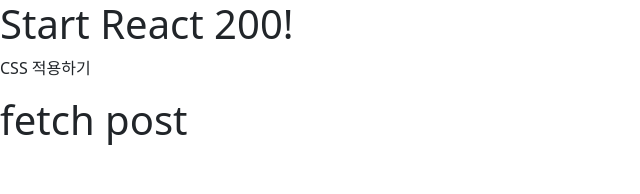
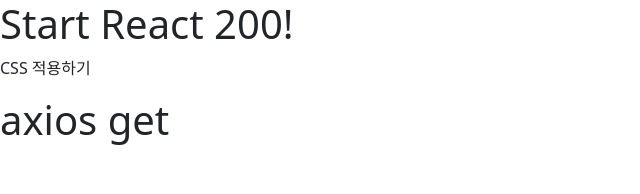
Before and after one commit to jihyean/React200, a React (Create React App) app in the folder client/: page / in a window 1280 px wide. Shown: the top 194 px of the page, without its empty margins (0-640 px from the left). Built offline with nearby package versions, Linux system fonts and the light colour scheme; no server answers.

Commit message:
[061] axios get 호출하기

```diff
--- a/client/package.json
+++ b/client/package.json
@@ -6,6 +6,7 @@
     "@testing-library/jest-dom": "^5.17.0",
     "@testing-library/react": "^13.4.0",
     "@testing-library/user-event": "^13.5.0",
+    "axios": "^1.6.5",
     "bootstrap": "^5.3.2",
     "jquery": "^3.7.1",
     "react": "^18.2.0",
--- a/client/src/App.js
+++ b/client/src/App.js
@@ -1,6 +1,6 @@
 import React from 'react';
 import './App.css';
-import FetchPost from './PART2/R060_FetchPost'
+import AxiosGet from './PART2/R061_AxiosGet'
 import 'bootstrap/dist/css/bootstrap.css'
 
 function App() {
@@ -8,7 +8,7 @@
     <div>
       <h1>Start React 200!</h1>
       <p>CSS 적용하기</p>
-      <FetchPost />
+      <AxiosGet />
     </div>
   );
 }
--- /dev/null
+++ b/client/src/PART2/R061_AxiosGet.js
@@ -0,0 +1,17 @@
+import React, { Component } from 'react';
+import axios from "axios";
+
+class R061_AxiosGet extends Component {
+  componentDidMount(){
+    axios.get('http://date.jsontest.com/')
+    .then( response => {alert(response.data.date)})
+  }
+
+  render() {
+    return (
+        <h1>axios get</h1>
+    )
+  }
+}
+
+export default R061_AxiosGet;
```
Also changed, not shown: 1 other file (tests, documents, lock files or other folders).
